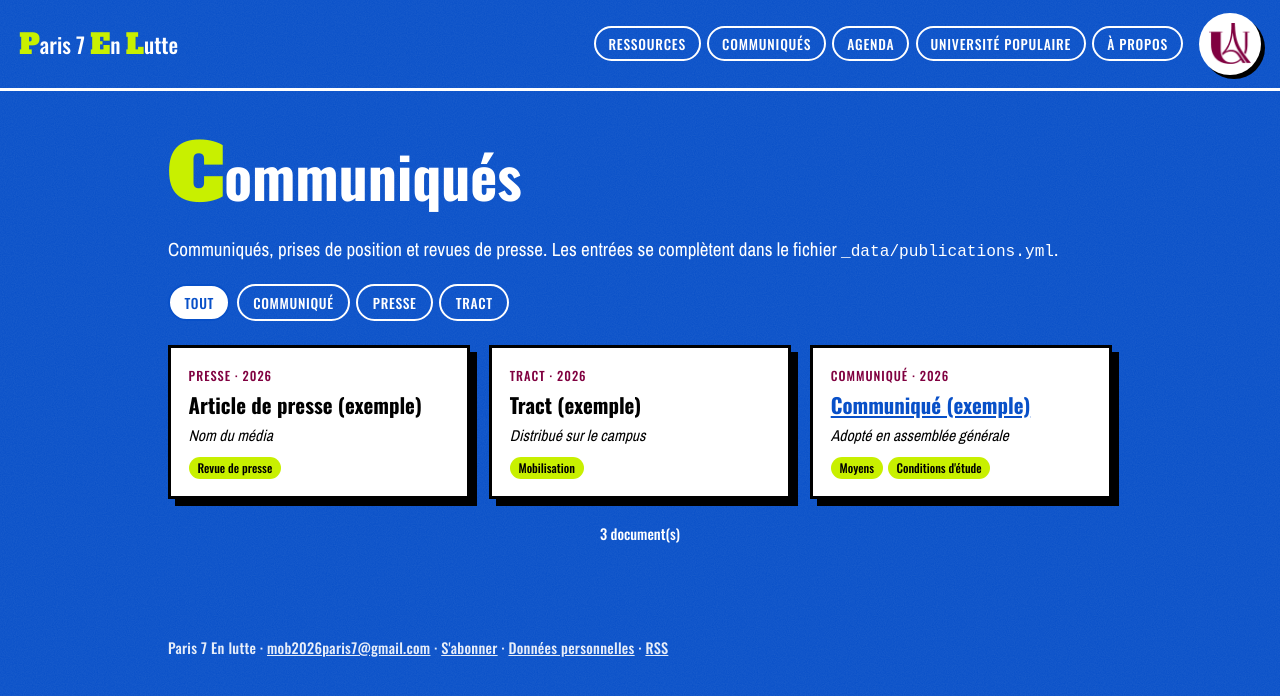
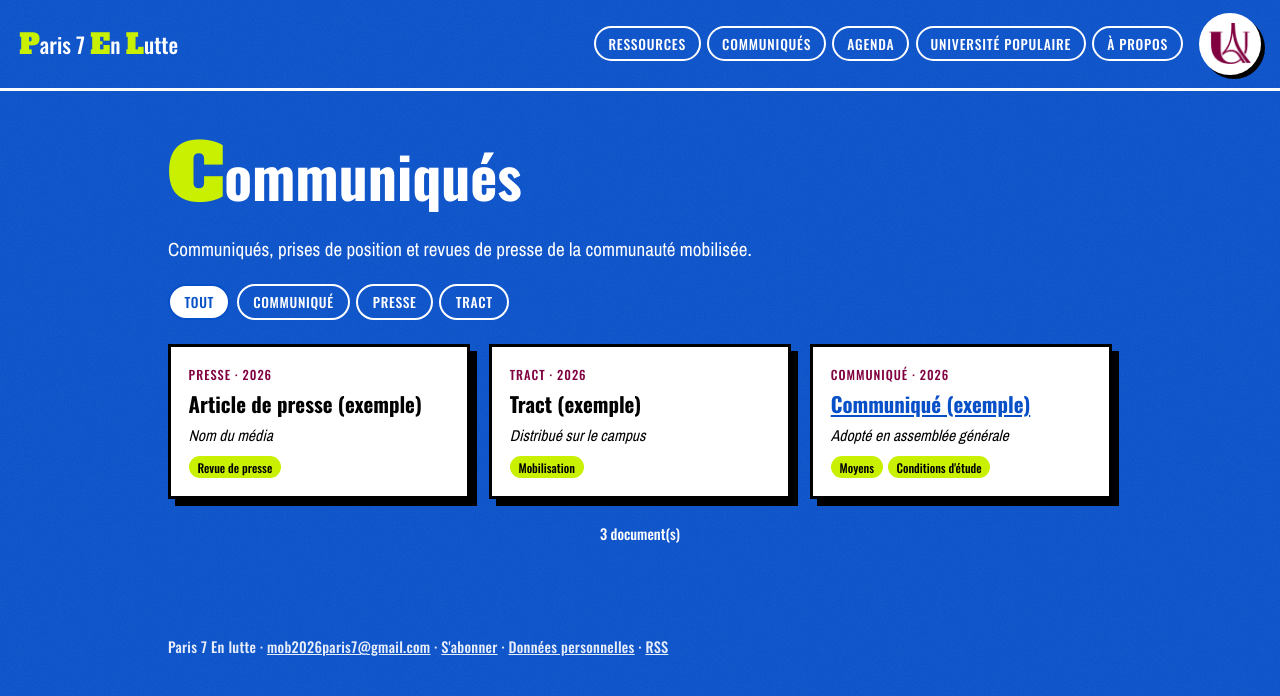
Before and after one commit to Paris7enLutte/paris7enlutte.github.io, a Jekyll site: the page built from publications.html, in a window 1280 px wide. Shown: the top 696 px of the page. Built offline with Jekyll 4.4.1, drawn with Linux system fonts in a browser that asks for light colours.

Commit message:
Communiqués : message d'attente sans exemples

```diff
--- a/publications.html
+++ b/publications.html
@@ -5,7 +5,9 @@ permalink: /communiques/
 theme: bleu
 ---
 <h1>Communiqués</h1>
-<p>Communiqués, prises de position et revues de presse. Les entrées se complètent dans le fichier <code>_data/publications.yml</code>.</p>
+<p>Communiqués, prises de position et revues de presse de la communauté mobilisée.</p>
+{% assign pubs = site.data.publications %}
+{% if pubs and pubs.size > 0 %}
 
 {% assign natures = site.data.publications | map: "nature" | uniq | sort %}
 <div class="filtres" role="group" aria-label="Filtrer par nature">
@@ -25,6 +27,9 @@ theme: bleu
 {% endfor %}
 </div>
 <p class="compteur"><span id="nb">{{ pubs.size }}</span> document(s)</p>
+{% else %}
+<p class="galerie-vide">Les premiers communiqués seront publiés ici. Pour les recevoir dès leur parution : <a href="{{ '/a-propos/' | relative_url }}#inscription">s'abonner à la lettre</a>.</p>
+{% endif %}
 
 <script>
   document.querySelectorAll('.filtre').forEach(function (b) {
```
